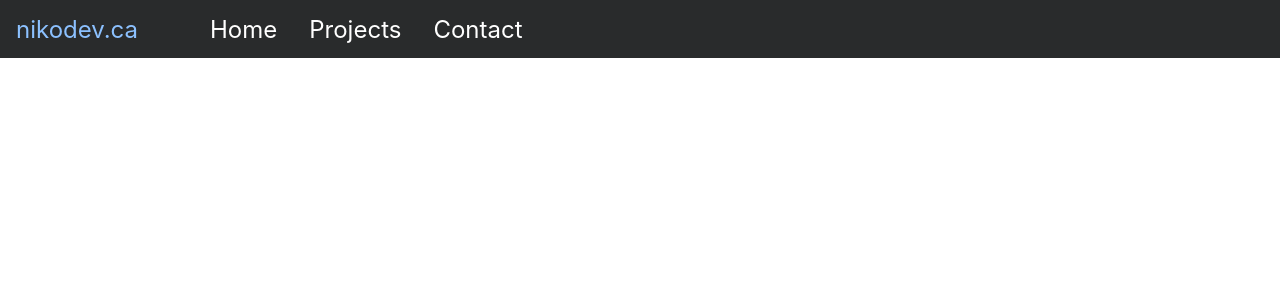
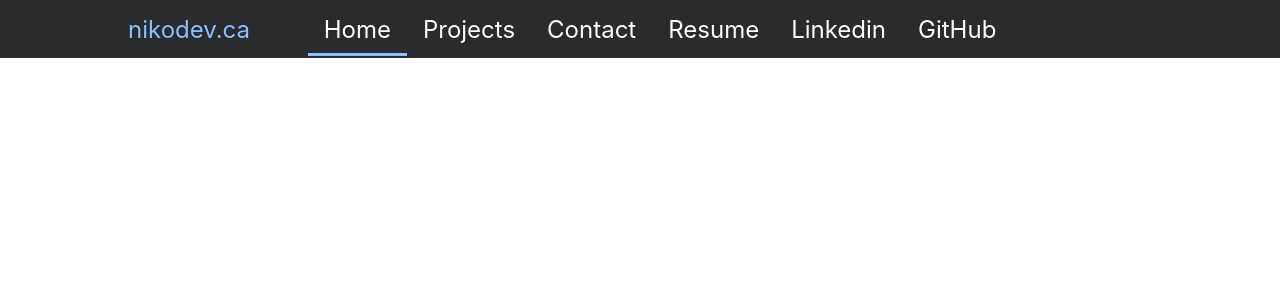
Before and after one commit to nikodevv/portfolio_web, a Django app: page / in a window 1280 px wide. Shown: the top 300 px of the page. Run offline with Django 3.2, Linux system fonts and the light colour scheme; some libraries are stand-ins or nearby versions.

Commit message:
finally styled navbar in a likable fashion

```diff
--- a/home_pages/static/css/custom_css.css
+++ b/home_pages/static/css/custom_css.css
@@ -7,12 +7,12 @@
 
 /* nikodev.ca "logo" */
 .navbar-inverse .navbar-brand {
-	display: inline-block;
+	position: absolute;
+	left:10%;
 	font-size: 1.5rem;
   color: #8cc1ff;
-
 	padding-bottom: 0.5rem;
-
+	margin: 0rem;
 }
 
 /* overrides bootstrap spcificity to keep "logo" same color always */
@@ -24,6 +24,9 @@
 
 .navbar-inverse li:hover {
   color: #8cc1ff;
+}
+
+.navbar-inverse li:active {
   border-bottom: 3px solid  #8cc1ff;
   padding-bottom: 3px;
 }
@@ -35,7 +38,7 @@
 
 /* temporary */
 .custom-nav-link {
-	display: inline-block;
+	display: block;
 	/* bootstrap's font-family preference */
 	font-family: -apple-system, system-ui, BlinkMacSystemFont, "Segoe UI", Roboto, "Helvetica Neue", Arial, sans-serif;
 	font-size: 1.5rem;
@@ -46,11 +49,28 @@
 	padding-bottom: 0.5rem;
 	padding-left: 1rem;
 	padding-right: 1rem;
-
 }
 
-/* used in styling of links */
+/* used in styling of links, including in navbar*/
 a.no-text-decor{
 	text-decoration: none;
 	color: white;
 }
+/* used in styling of links, including in navbar*/
+a.no-text-decor:hover{
+  color: #8cc1ff;
+}
+
+.selected {
+  border-bottom: 3px solid  #8cc1ff;
+  padding-bottom: 3px;
+}
+
+.navbar-offset-box{
+	height: inherit;
+	width: 10%;
+}
+.navbar-offset-box-sm{
+	height: inherit;
+	width: 2.5%;
+}
--- a/home_pages/templates/base.html
+++ b/home_pages/templates/base.html
@@ -5,7 +5,7 @@
     <meta http-equiv="X-UA-Compatible" content="IE=edge">
     <meta name="viewport" content="width=device-width">
     <!-- The 3 metatags above must come above any other meta tags for bootstrap purposes -->
-    <title>To-Do lists</title>
+    <title>Niko Oshinov</title>
 
     <!-- Bootstrap -->
     <link href="/static/css/bootstrap.css" rel="stylesheet">
@@ -14,12 +14,18 @@
 
   <header>
   		<!--navigation bar start-->
-	    <div class="navbar navbar-inverse bg-inverse">
+  		<div class="navbar navbar-inverse bg-inverse justify-content-center">
+
+		        <!--<div class=navbar-offset-box></div>-->
 		        <a href="#" class="navbar-brand">nikodev.ca</a>
-	        <ul class="d-flex flex-row mb-0">
+		        <!--<div class=navbar-offset-box-sm></div>-->
+		        <ul class="d-flex flex-row mb-0 w-100 justify-content-center">
 		        	<li class="custom-nav-link"><a href='/' class="no-text-decor">Home</a></li>
 		        	<li class="custom-nav-link">Projects</li>
 		        	<li class="custom-nav-link"><a href='contact' class="no-text-decor">Contact</a></li>
+		        	<li class="custom-nav-link">Resume</li>
+		        	<li class="custom-nav-link">Linkedin</li>
+		        	<li class="custom-nav-link">GitHub</li>
 		        </ul>
 		</div>
 		<!--navigation bar end-->
@@ -33,3 +39,8 @@
 </html>
 
 {% block testblock %} {% endblock %}
+
+<script src="/static/jquery-3.2.1.js"></script>
+<script>
+$("li:contains('{{current_page}}')").addClass("selected");
+</script>
--- a/home_pages/templates/homepage.html
+++ b/home_pages/templates/homepage.html
@@ -1,2 +1,2 @@
 {% extends 'base.html' %}
-{% block testblock %}{% endblock %}
+{% block testblock %} {% endblock %}
--- a/home_pages/views.py
+++ b/home_pages/views.py
@@ -2,7 +2,7 @@ from django.shortcuts import render
 
 # Create your views here.
 def home_view(request):
-	return render(request, 'homepage.html')
+	return render(request, 'homepage.html', {'current_page': 'Home'})
 
 def contact_view(request):
-	return render(request, 'contact.html')
+	return render(request, 'contact.html', {'current_page': 'Contact'})
```
Lines whose indentation alone changed are shown as unchanged.
